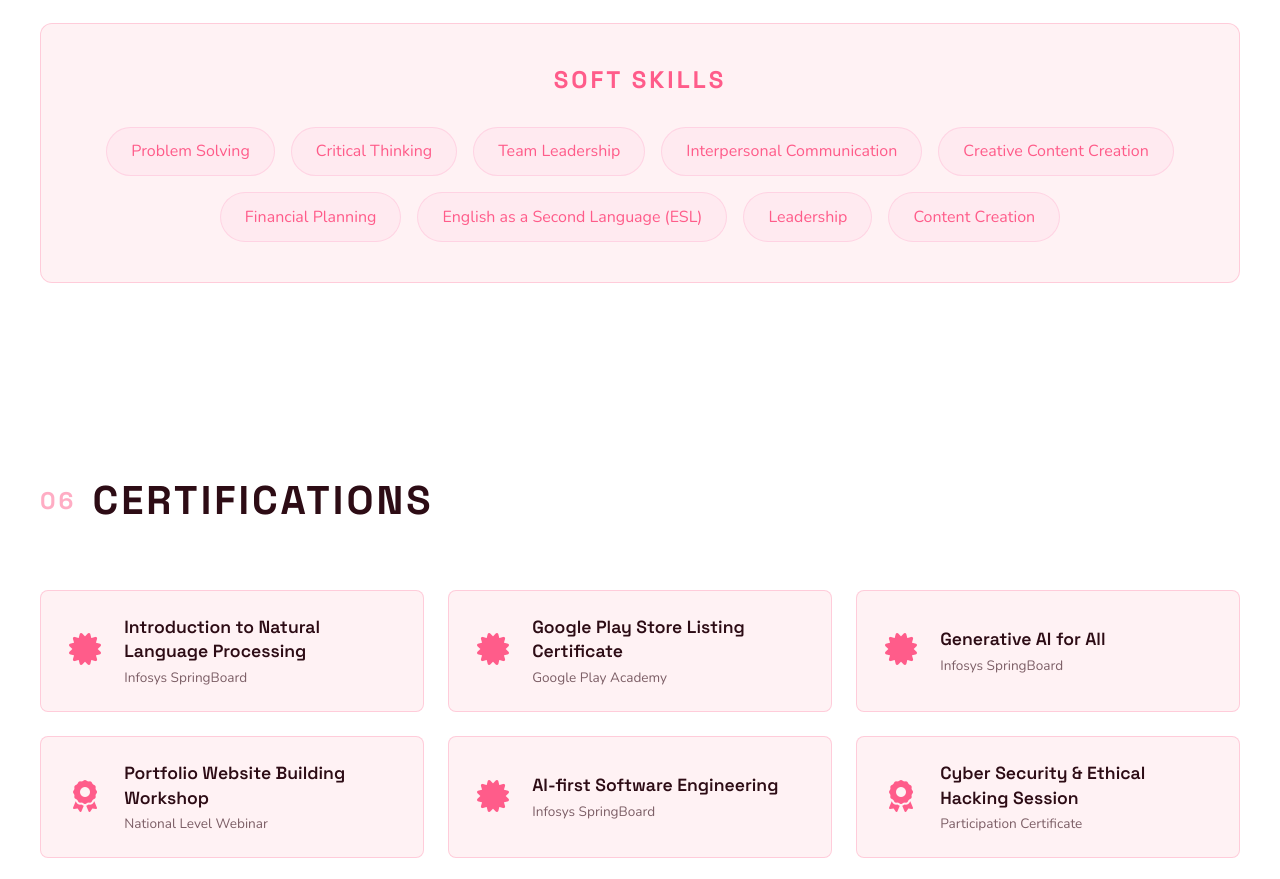
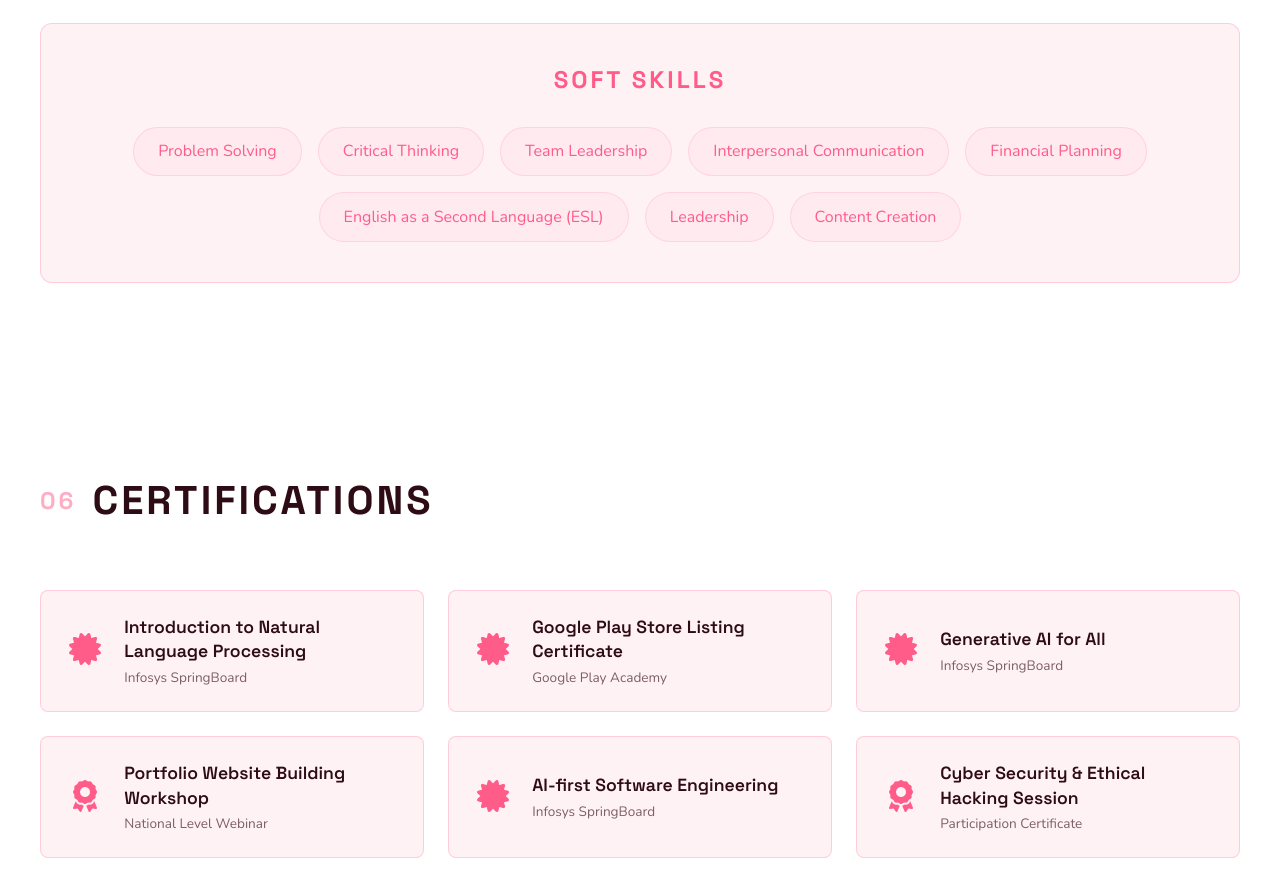
Before and after one commit to PavithraSunil/portfolio, a plain HTML site: page index.html in a window 1280 px wide. Shown: the part 5000-5879 px from the top of the page. Drawn offline with nearby package versions, Linux system fonts and the light colour scheme.

Commit message:
remove creative content creation soft skill

```diff
--- a/index.html
+++ b/index.html
@@ -299,7 +299,6 @@
                         <span class="skill-tag">Critical Thinking</span>
                         <span class="skill-tag">Team Leadership</span>
                         <span class="skill-tag">Interpersonal Communication</span>
-                        <span class="skill-tag">Creative Content Creation</span>
                         <span class="skill-tag">Financial Planning</span>
                         <span class="skill-tag">English as a Second Language (ESL)</span>
                         <span class="skill-tag">Leadership</span>
```
